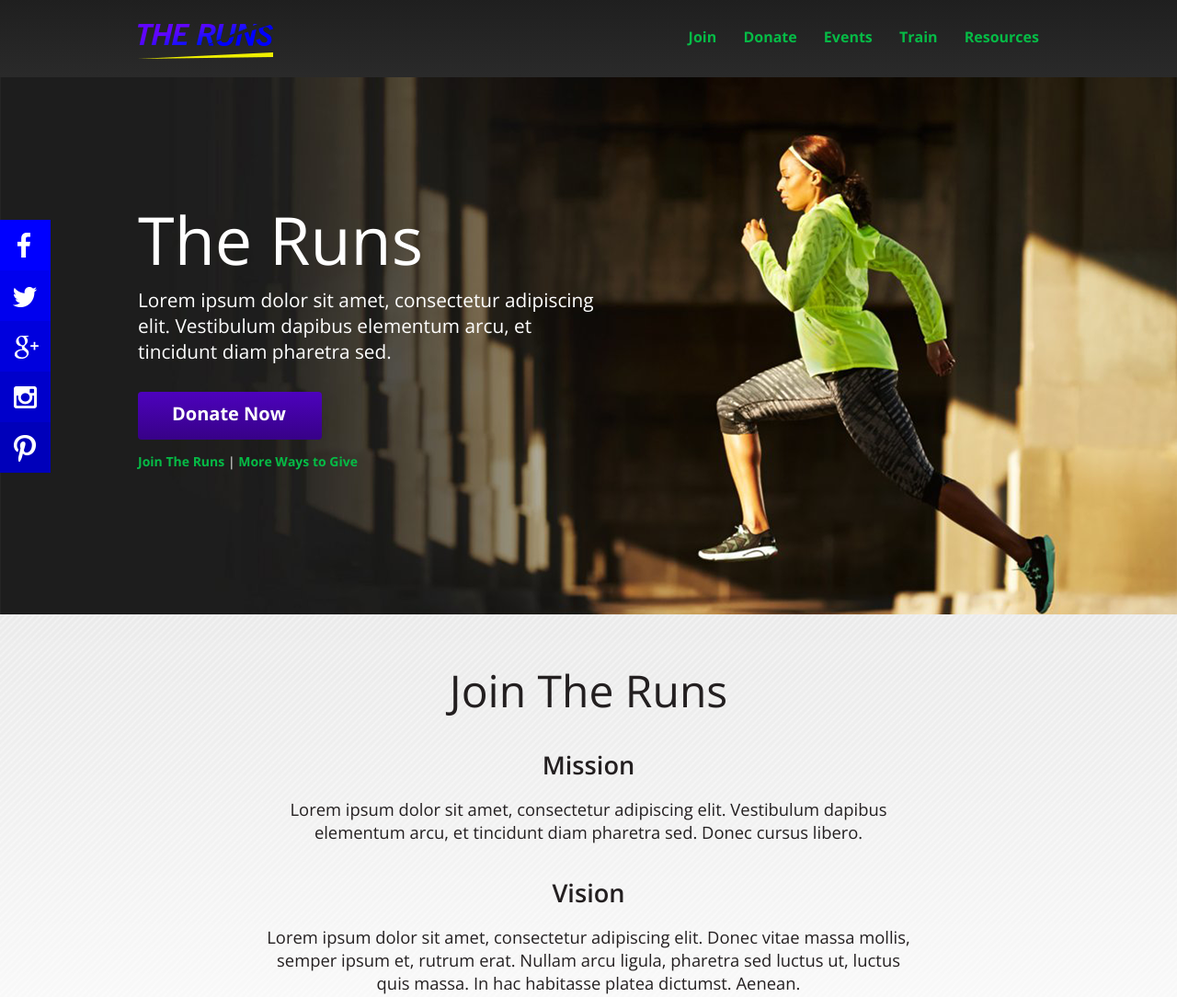
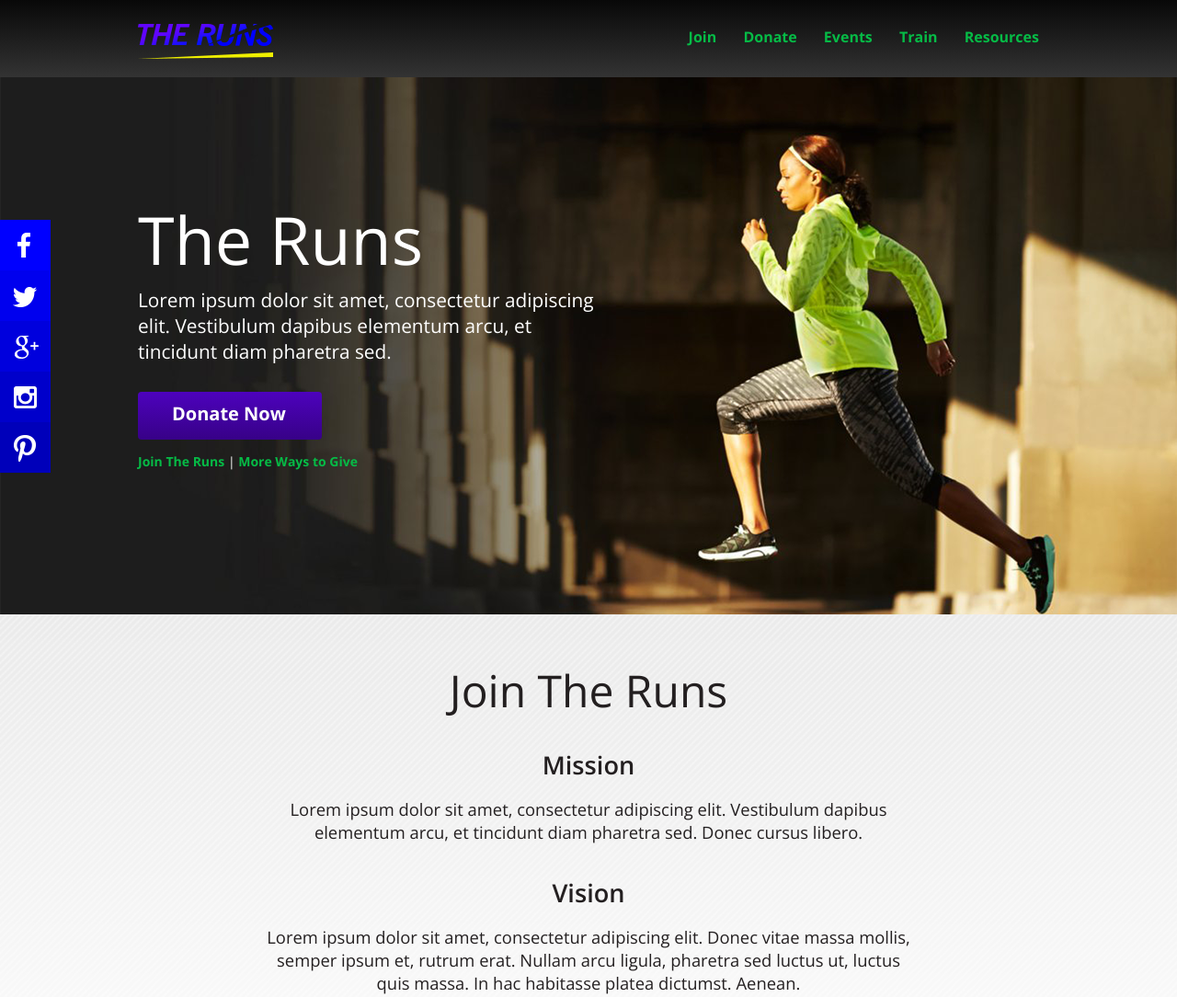
Before and after one commit to yeshek/Team, a plain HTML site: page index.html in a window 1280 px wide. Shown: the top 1084 px of the page at 92% size. Drawn offline with nearby package versions, Linux system fonts and the light colour scheme.

Commit message:
Index.html complete for 20150215

```diff
--- a/css/globalStyles.css
+++ b/css/globalStyles.css
@@ -12,14 +12,14 @@ body{
 .navstyle{
 	margin-top: -16px;
 	height: 100px;
-	background: #1d1d1d; /* Old browsers */
-	background: -moz-linear-gradient(top,  #1d1d1d 0%, #2a2a2a 100%); /* FF3.6+ */
-	background: -webkit-gradient(linear, left top, left bottom, color-stop(0%,#1d1d1d), color-stop(100%,#2a2a2a)); /* Chrome,Safari4+ */
-	background: -webkit-linear-gradient(top,  #1d1d1d 0%,#2a2a2a 100%); /* Chrome10+,Safari5.1+ */
-	background: -o-linear-gradient(top,  #1d1d1d 0%,#2a2a2a 100%); /* Opera 11.10+ */
-	background: -ms-linear-gradient(top,  #1d1d1d 0%,#2a2a2a 100%); /* IE10+ */
-	background: linear-gradient(to bottom,  #1d1d1d 0%,#2a2a2a 100%); /* W3C */
-	filter: progid:DXImageTransform.Microsoft.gradient( startColorstr='#1d1d1d', endColorstr='#2a2a2a',GradientType=0 ); /* IE6-9 */
+	background: #000000; /* Old browsers */
+	background: -moz-linear-gradient(top,  #000000 0%, #333333 100%); /* FF3.6+ */
+	background: -webkit-gradient(linear, left top, left bottom, color-stop(0%,#000000), color-stop(100%,#333333)); /* Chrome,Safari4+ */
+	background: -webkit-linear-gradient(top,  #000000 0%,#333333 100%); /* Chrome10+,Safari5.1+ */
+	background: -o-linear-gradient(top,  #000000 0%,#333333 100%); /* Opera 11.10+ */
+	background: -ms-linear-gradient(top,  #000000 0%,#333333 100%); /* IE10+ */
+	background: linear-gradient(to bottom,  #000000 0%,#333333 100%); /* W3C */
+	filter: progid:DXImageTransform.Microsoft.gradient( startColorstr='#000000', endColorstr='#333333',GradientType=0 ); /* IE6-9 */
 }
 .header{
 	width: 980px;
@@ -189,7 +189,7 @@ h1{
 .donatesection{
 	height: 400px;
 	width: 100%;
-	background-color: #25015c;
+	background-color: #20014f;
 }
 .donatecontent{
 	margin-left: 12%;
```
